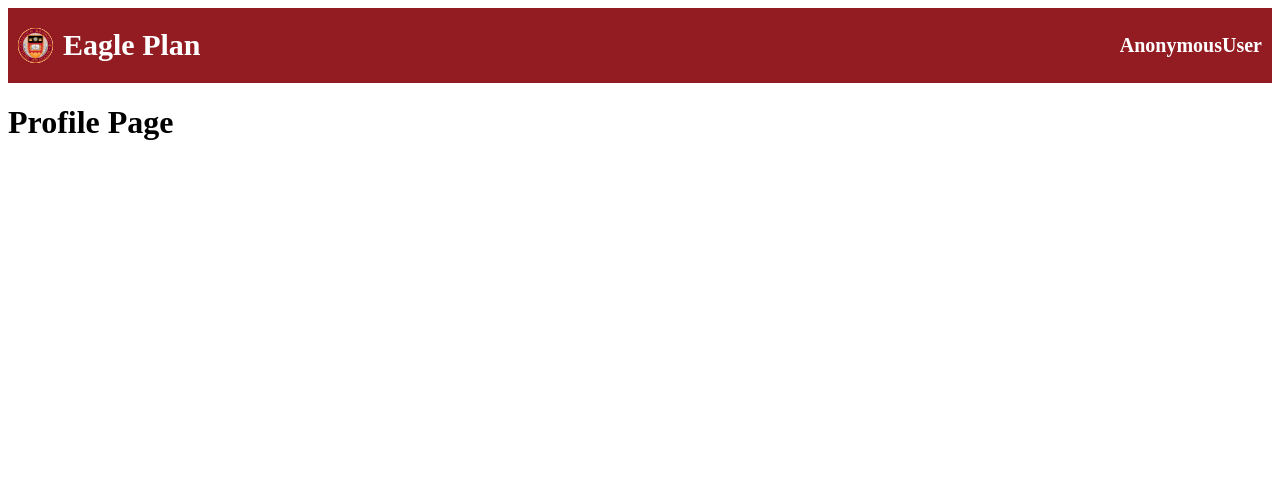
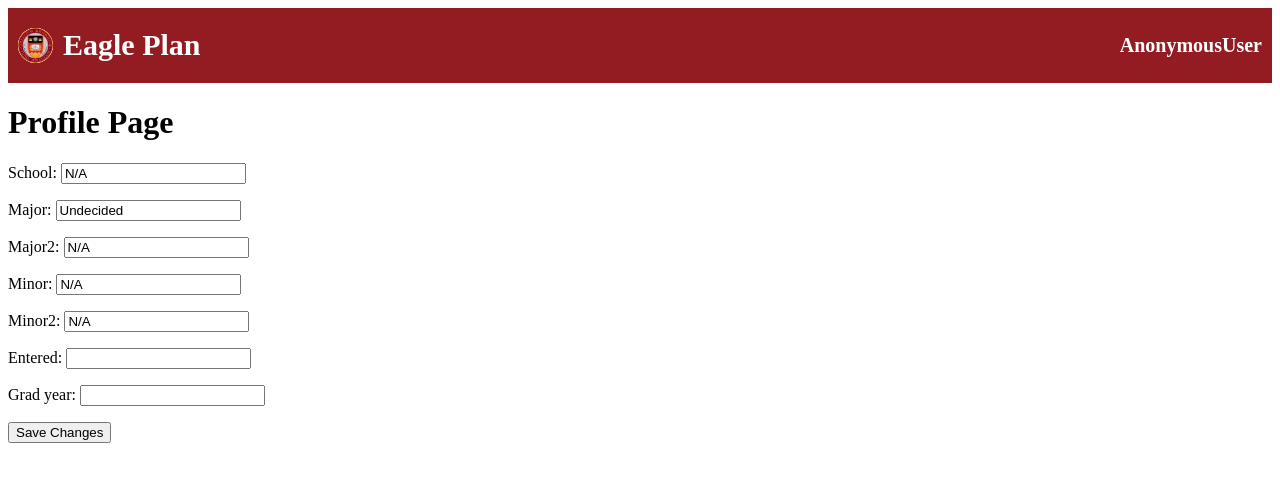
Before and after one commit to momokaiwase/EaglePlan, a Django app: template templates/profile.html in a window 1280 px wide. Shown: the top 482 px of the page. Run offline with Django 5.2, Linux system fonts and the light colour scheme; the template is opened without the code that fills it: values that come from a table or form of the project are taken from there, others are empty.

Commit message:
pushing profile page

```diff
--- a/Plan/forms.py
+++ b/Plan/forms.py
@@ -4,5 +4,6 @@ from .models import Student
 
 #providing the forms to edit student information
 class EditStudentInfo(forms.ModelForm):
-    model = Student
-    fields = ['school', 'major', 'major2', 'minor', 'minor2', 'entered', 'grad_year']
+    class Meta:
+        model = Student
+        fields = ['school', 'major', 'major2', 'minor', 'minor2', 'entered', 'grad_year']
--- a/Plan/models.py
+++ b/Plan/models.py
@@ -7,20 +7,23 @@ class User(models.Model):
     first_name = models.CharField(max_length = 100)
     last_name = models.CharField(max_length = 100)
     email = models.CharField(max_length = 200)
-    school = models.CharField(max_length = 200)
-    department = models.CharField(max_length = 200)
+
 
 
 #student class, this is where the majors, minors, school, start data and other information lives
 class Student(User):
     major = models.CharField(max_length = 100, default="Undecided")
-    major2 =  models.CharField(max_length = 100, default="NA")
-    minor = models.CharField(max_length = 100, default="NA")
-    minor2 = models.CharField(max_length = 100, default="NA")
+    major2 =  models.CharField(max_length = 100, default="N/A")
+    minor = models.CharField(max_length = 100, default="N/A")
+    minor2 = models.CharField(max_length = 100, default="N/A")
     grad_year = models.CharField(max_length = 100)
     entered = models.CharField(max_length = 100)
+    school = models.CharField(max_length = 200, default="N/A")
+
 
 class Advisor(User):
+    department = models.CharField(max_length = 200, default=" ")
+    school = models.CharField(max_length = 200, default=" ")
     pass
 
 class Admin(User):
--- a/Plan/views.py
+++ b/Plan/views.py
@@ -58,9 +58,11 @@ def profile_view(request):
         form = EditStudentInfo(request.POST, instance=student)
         if form.is_valid():
             form.save()
-        return redirect('Plan:landing')
+            return redirect('Plan:landing')
+    else:
+        form = EditStudentInfo(instance=student)
 
-    return render(request, 'profile.html', {})
+    return render(request, 'profile.html', {'form': form})
 
 def future_plan_view(request):
     return render(request, 'futureplan.html', {})
--- a/templates/profile.html
+++ b/templates/profile.html
@@ -2,6 +2,7 @@
 
 <!DOCTYPE html>
 <html lang="en">
+{% block content %}
 <head>
     <meta charset="UTF-8">
     <title>Profile</title>
@@ -9,7 +10,12 @@
 <body>
     <h1>Profile Page</h1>
     <div>
-
+        <form method="post">
+            {% csrf_token %}
+            {{ form.as_p }}
+            <button type="submit">Save Changes</button>
+        </form>
     </div>
 </body>
 </html>
+{% endblock %}
```
Also changed, not shown: Plan/migrations/0005_remove_user_department_remove_user_school_and_more.py (added).
